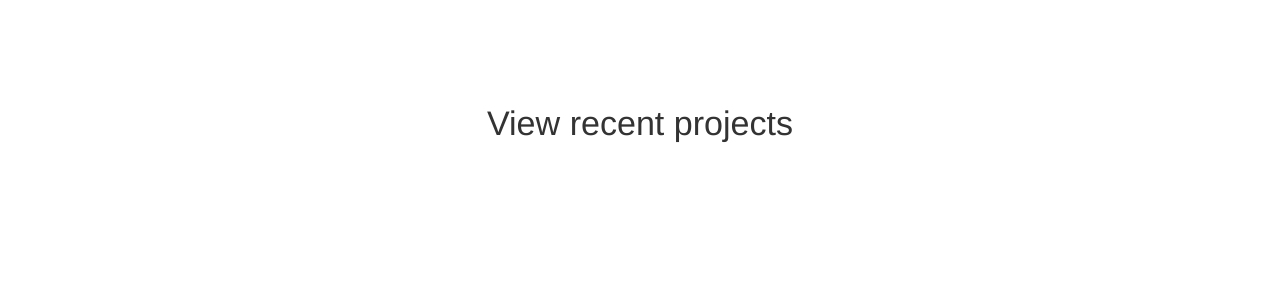
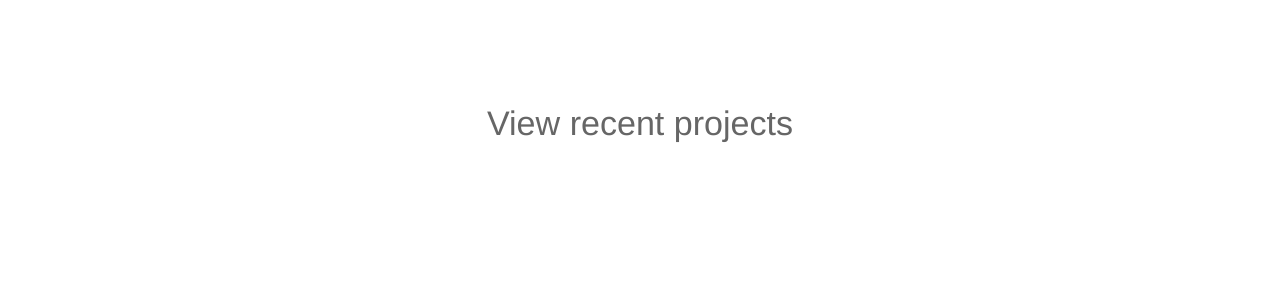
Before and after one commit to JCHeavens/jack-evans, a Jekyll site: the page old/index.html, which Jekyll copies as it is, in a window 1280 px wide. Shown: the part 1227-1527 px from the top of the page. Built offline with Jekyll 4.4.1, drawn with Linux system fonts in a browser that asks for light colours; Markdown is read by kramdown in place of the engine named in the settings.

Commit message:
section link color change

```diff
--- a/old/assets/screen.css
+++ b/old/assets/screen.css
@@ -71,7 +71,7 @@ nav ul, nav li {list-style-type:none;margin:0;padding:0;}
 .projects-list li a.button, .post-link a.button, .projects-link a.button, .process-link a.button, .read-more-link a.button, .contact-email a.button {font-size: 0.875em;font-weight:700;color:#ffffff;background:#6666ff;padding: 0.71428571428571em 2.14285714285716em;margin-bottom:0;display: inline-block;}
 .projects-list li a.button:hover, .post-link a.button:hover, .projects-link a.button:hover, .process-link a.button:hover, .read-more-link a.button:hover, .contact-email a.button:hover {background:#333333;}
 .process-page-post .page-header h1 {margin-bottom:0.20833333333333em;}
-.projects-link p a, .process-link p a {color:#333333;}
+.projects-link p a, .process-link p a {color:#666666;}
 .projects-link p a:hover, .process-link p a:hover {color:#6666ff;}
 
 
```
